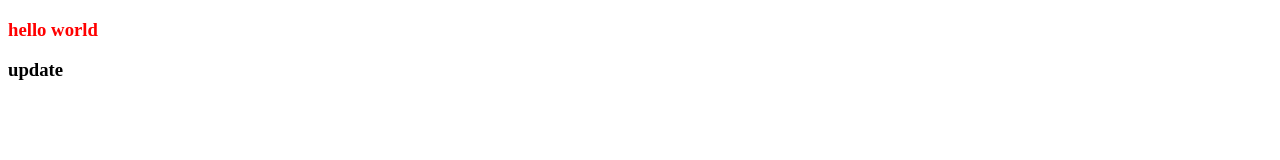
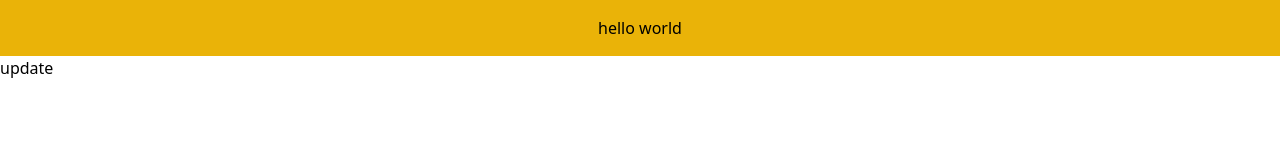
Before and after one commit to egacahyana/company-profile-tailwind, a website: page index.html in a window 1280 px wide. Drawn offline with nearby package versions, Linux system fonts and the light colour scheme.

Commit message:
feat(ui):add header

```diff
--- a/index.html
+++ b/index.html
@@ -5,9 +5,10 @@
   <meta http-equiv="X-UA-Compatible" content="IE=edge">
   <meta name="viewport" content="width=device-width, initial-scale=1.0">
   <title>Document</title>
+  <script src="https://cdn.tailwindcss.com"></script>
 </head>
 <body>
-  <h3 style="color: red">hello world</h3>
+  <h3 class="bg-yellow-500 text-center py-4">hello world</h3>
   <h3>update</h3>
 </body>
 </html>
```
